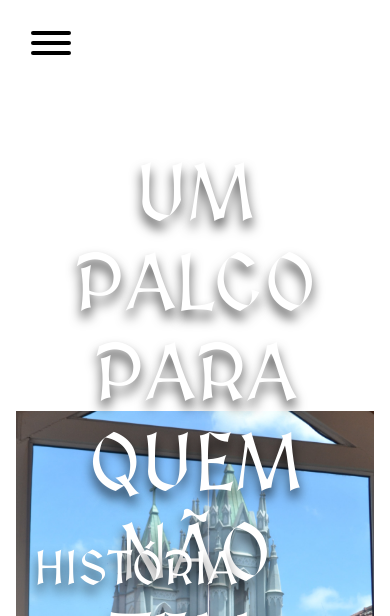
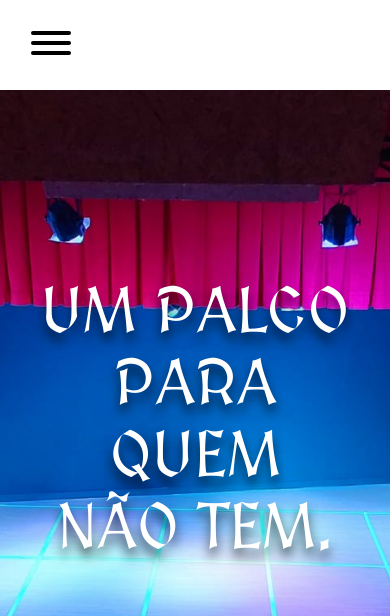
Before and after one commit to ramonrooliveira/casa-de-espetaculos, a Next.js app: page / in a window 390 px wide. Shown: the top 616 px of the page. Built offline with nearby package versions, Linux system fonts and the light colour scheme.

Commit message:
:lipstick: update cover image styles

```diff
--- a/components/CoverImage.module.scss
+++ b/components/CoverImage.module.scss
@@ -1,17 +1,18 @@
 .cover-image {
-  max-height: 100vh;
+  height: 95vh;
   overflow: hidden;
   img {
     // display: block;
     max-width: 100%;
     min-width: 100%;
     object-fit: cover;
+    min-height: 100%;
 
     /* Center and scale the image nicely */
     // background-position: top;
     // background-repeat: no-repeat;
     // background-size: cover;
-    transform: translate(0, -320px);
+    // transform: translate(0, -320px);
   }
 
   .full-title {
@@ -24,7 +25,18 @@
     // -webkit-text-stroke-width: 3px;
     // -webkit-text-stroke-color: black;
     text-shadow: 0 8px 12px rgb(0 0 0 / 75%);
-    font-size: clamp(5rem, 10vw , 15rem);
+    font-size: clamp(4rem, 10vw , 15rem);
     min-width: 80%;
   }
+
+  // @media only screen and (max-width: 600px) {
+  //   .full-title {
+  //     top: 35vw;
+  //   }
+  // }
+  // @media only screen and (min-width: 601px) and (max-width: 1100px) {
+  //   .full-title {
+  //     top: 40vw;
+  //   }
+  // }
 }
```
